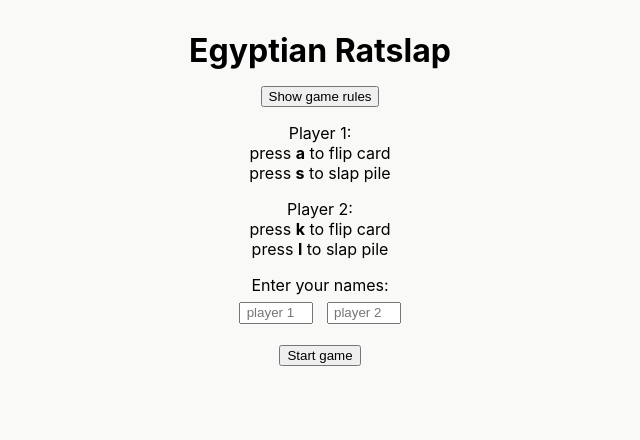
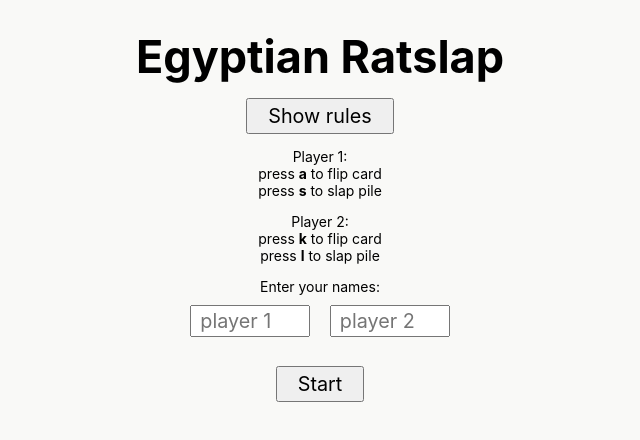
Before and after one commit to TomokoMiyakoshi/egyptian-ratscrew-game, a React (Vite) app: page / in a window 1280 px wide. Shown: the top 440 px of the page, without its empty margins (320-960 px from the left). Built offline with nearby package versions, Linux system fonts and the light colour scheme.

Commit message:
player name now shown on deck instead of A and B

```diff
--- a/src/App.css
+++ b/src/App.css
@@ -1,12 +1,23 @@
 * {
     box-sizing: border-box;
     margin: 0;
+    font-family: Inter, Avenir, Helvetica, Arial, sans-serif;
+}
+
+button, input {
+    font-size: calc(var(--small-ft)*0.9);
+}
+
+button {
+    padding: 0.2em 1em;
+
 }
 
 :root {
     font-family: Inter, Avenir, Helvetica, Arial, sans-serif;
-    --small-ft: 16px;
-    --medium-ft: 20px;
+    --card-ft: 14px;
+    --small-ft: 14px;
+    --medium-ft: 18px;
     --large-ft: 30px;
     --card-width: 70px;
     --card-height: 107px;
@@ -21,14 +32,13 @@
     white-space: pre-wrap;
 }
 
-
-
 body {
     /* align-items: center;
     align-content: center; */
     background: #f9f9f7;
     min-height: 100vh;
     padding: 1.2em;
+    font-size: var(--small-ft);
 }
 
 .intro-container {
@@ -36,11 +46,12 @@ body {
     flex-direction: column;
     align-items: center;
     padding: 12px;
+    gap: 1em;
+    text-align: center;
 }
 
-.intro-container {
-    gap: 1em;
-    text-align: center;
+.intro-container h1 {
+    font-size: var(--large-ft);
 }
 
 .intro-container input {
@@ -61,7 +72,6 @@ body {
 
 .rules {
     max-width: 65ch;
-    font-size: 14px;
 }
 
 .board {
@@ -87,7 +97,7 @@ body {
 .deck {
     border: 1px solid black;
     border-radius: 5px;
-    font-size: var(--large-ft);
+    font-size: var(--card-ft);
     display: flex;
     justify-content: center;
     align-items: center;
@@ -117,6 +127,7 @@ body {
 
 .deck.pile {
     grid-area: pile;
+    font-size: var(--large-ft);
 }
 
 .deck.mistake {
@@ -125,6 +136,10 @@ body {
 
 .deck.wrong {
     border: 4px solid var(--wrong-color);
+}
+
+.deck.wrong.mistake {
+    font-weight: bold;
 }
 
 .deck.winner-a {
@@ -162,7 +177,7 @@ body {
 @media (min-width: 700px){
     #root {
         --small-ft: 20px;
-        --medium-ft: 25px;
+        --medium-ft: 24px;
     }
 }
 
@@ -170,14 +185,15 @@ body {
     #root {
         --card-width: 100px;
         --card-height: 153px;
+        --card-ft: 17px;
         --large-ft: 40px;
     }
 }
 
 @media (min-width: 1000px) {
     #root {
-        --small-ft: 25px;
-        --medium-ft: 30px;
+        --small-ft: 22px;
+        --medium-ft: 26px;
     }
 }
 
@@ -186,5 +202,6 @@ body {
         --large-ft: 45px;
         --card-width: 115px;
         --card-height: 176px;
+        --card-ft: 18px;
     }
 }
--- a/src/App.jsx
+++ b/src/App.jsx
@@ -208,14 +208,14 @@ export default function App() {
 
       {playing && <div className="board">
 
-        <button className="exit" onClick={exitGame}>Exit game</button>
+        <button className="exit" onClick={exitGame}>Exit</button>
         <div className="pile-text">
         <p>{playerATurn? `${playerNames.player1}'s turn` : `${playerNames.player2}'s turn`}</p>
         <p>{`${cardsToBeWon.current} ${cardsToBeWon.current === 1 ? "card" : "cards"} to be won`}</p>
         </div>
 
-        <Deck deckName="a" deckSize={deckA.queue.length} mistake={"A" === mistakeMaker} pileWinner={"A" == pileWinner && pileWinner}></Deck>
-        <Deck deckName="b" deckSize={deckB.queue.length} mistake={"B" === mistakeMaker} pileWinner={"B" == pileWinner && pileWinner}></Deck>
+        <Deck playerName={playerNames.player1} deckName="a" deckSize={deckA.queue.length} mistake={"A" === mistakeMaker} pileWinner={"A" == pileWinner && pileWinner}></Deck>
+        <Deck playerName={playerNames.player2} deckName="b" deckSize={deckB.queue.length} mistake={"B" === mistakeMaker} pileWinner={"B" == pileWinner && pileWinner}></Deck>
         <Deck deckName="pile" topCardVal={pile.back && pile.back.value} pileWinner={pileWinner} deckSize={pile.queue.length}></Deck>
         <Deck deckName="mistake" deckSize={mistakePile.queue.length} mistake={mistakeMaker}></Deck>
 
--- a/src/components/Deck.jsx
+++ b/src/components/Deck.jsx
@@ -1,7 +1,7 @@
 import react from "react"
 
 export default (props) => {
-    const {mistake, deckName, deckSize, topCardVal, pileWinner} = props
+    const {mistake, deckName, deckSize, topCardVal, pileWinner, playerName} = props
 
     let className = `deck ${deckName}`
     if (deckSize === 0) className += " empty"
@@ -11,9 +11,11 @@ export default (props) => {
 
     let text = ""
     if (deckName === "pile") {
-        text = topCardVal;
-    } else if (deckName !== "mistake") {
+        text = topCardVal
+    } else if (deckName === "mistake"){
         text = deckName.toUpperCase()
+    } else {
+        text = playerName
     }
     return (
         <div className={className}>
--- a/src/components/IntroContainer.jsx
+++ b/src/components/IntroContainer.jsx
@@ -25,7 +25,7 @@ export default (props) => {
     // store names in state
     props.setplayerNames({
       player1: namesFormData.player1 || "Player 1",
-      player2: namesFormData.player1 || "Player 2",
+      player2: namesFormData.player2 || "Player 2",
     })
 
      // reset forms data state
@@ -41,16 +41,18 @@ export default (props) => {
     return (
         <div className="intro-container">
             <h1>Egyptian Ratslap</h1>
-            {!showRules && <button onClick={() => setShowRules(true)}>Show game rules</button>}
+            {!showRules && <button onClick={() => setShowRules(true)}>Show rules</button>}
             {showRules && <p className="rules">{rules.current}</p>}
             <p>Player 1:<br/>press <b>a</b> to flip card<br/>press <b>s</b> to slap pile</p>
             <p>Player 2:<br/>press <b>k</b> to flip card<br/>press <b>l</b> to slap pile</p>
             <form>
             <p>Enter your names:</p>
-            <div><input type="text" name="player1" placeholder="player 1" value={namesFormData.player1} onChange={handleFormChange}/>
-            <input type="text" name="player2" placeholder="player 2" value={namesFormData.player2} onChange={handleFormChange}/></div>
+            <div>
+              <input type="text" name="player1" placeholder="player 1" value={namesFormData.player1} onChange={handleFormChange} maxLength="8"/>
+              <input type="text" name="player2" placeholder="player 2" value={namesFormData.player2} onChange={handleFormChange} maxLength="8"/>
+            </div>
 
-            <button onClick={handleFormSubmit}>Start game</button>
+            <button onClick={handleFormSubmit}>Start</button>
             </form>
         </div>
     )
```
